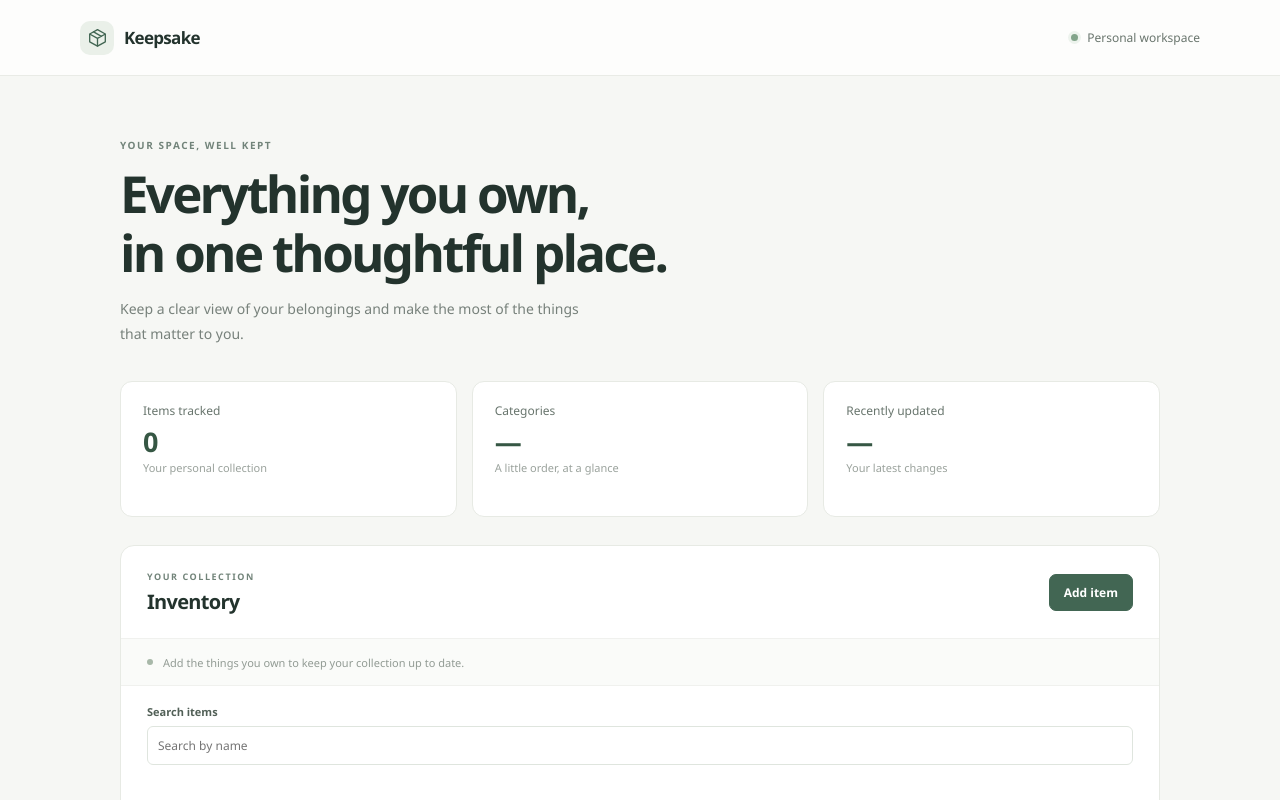
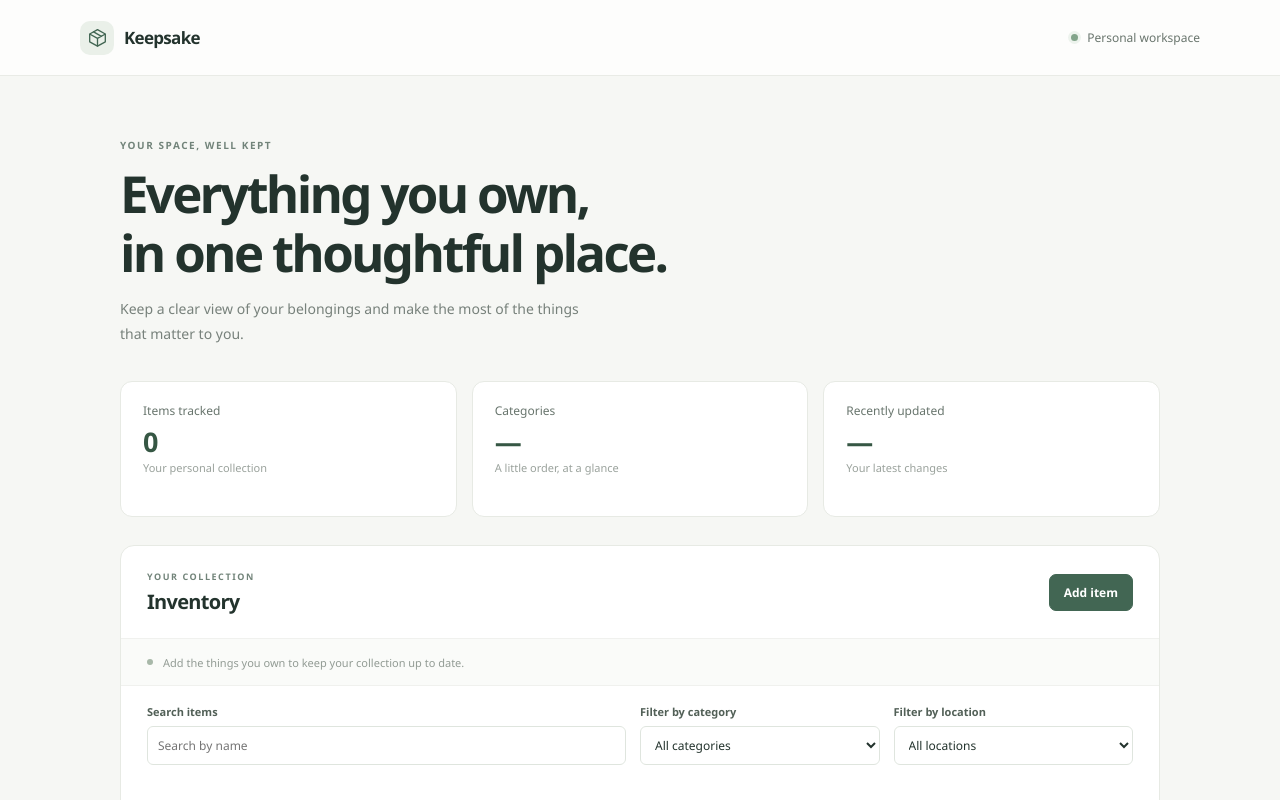
Before and after one commit to aron-ar/personal-item-inventory, a React (Vite) app: page / in a window 1280 px wide. Shown: the top 800 px of the page. Built offline with nearby package versions, Linux system fonts and the light colour scheme.

Commit message:
feat: filter by location and category

```diff
--- a/src/App.jsx
+++ b/src/App.jsx
@@ -2,6 +2,7 @@ import { useEffect, useState } from 'react'
 import ItemDetail from './components/ItemDetail.jsx'
 import ItemForm from './components/ItemForm.jsx'
 import ItemList from './components/ItemList.jsx'
+import { INVENTORY_CATEGORIES } from './constants/inventory.js'
 import { useInventory } from './hooks/useInventory.js'
 
 function App() {
@@ -10,9 +11,15 @@ function App() {
   const [editingItemId, setEditingItemId] = useState(null)
   const [viewingItemId, setViewingItemId] = useState(null)
   const [searchQuery, setSearchQuery] = useState('')
+  const [selectedCategory, setSelectedCategory] = useState('')
+  const [selectedLocation, setSelectedLocation] = useState('')
   const [feedback, setFeedback] = useState(null)
   const editingItem = items.find((item) => item.id === editingItemId) ?? null
   const isFormOpen = isItemFormOpen || editingItem !== null
+  const locations = [...new Set(items.map((item) => item.location))].sort(
+    (firstLocation, secondLocation) =>
+      firstLocation.localeCompare(secondLocation),
+  )
   const viewedItem =
     viewingItemId === null ? null : getItemById(viewingItemId)
   const summaryCards = [
@@ -208,6 +215,12 @@ function App() {
               items={items}
               searchQuery={searchQuery}
               onSearchQueryChange={setSearchQuery}
+              categories={INVENTORY_CATEGORIES}
+              selectedCategory={selectedCategory}
+              onSelectedCategoryChange={setSelectedCategory}
+              locations={locations}
+              selectedLocation={selectedLocation}
+              onSelectedLocationChange={setSelectedLocation}
               onViewItem={setViewingItemId}
               onEditItem={(id) => {
                 setEditingItemId(id)
--- a/src/components/ItemList.jsx
+++ b/src/components/ItemList.jsx
@@ -4,21 +4,50 @@ function ItemList({
   items,
   searchQuery,
   onSearchQueryChange,
+  categories,
+  selectedCategory,
+  onSelectedCategoryChange,
+  locations,
+  selectedLocation,
+  onSelectedLocationChange,
   onViewItem,
   onEditItem,
   onDeleteItem,
 }) {
   const normalizedQuery = searchQuery.trim().toLowerCase()
-  const matchingItems = items.filter((item) =>
-    item.name.toLowerCase().includes(normalizedQuery),
+  const matchingItems = items.filter(
+    (item) =>
+      item.name.toLowerCase().includes(normalizedQuery) &&
+      (selectedCategory === '' || item.category === selectedCategory) &&
+      (selectedLocation === '' || item.location === selectedLocation),
   )
+  const activeFilters = [
+    normalizedQuery ? `name “${searchQuery}”` : '',
+    selectedCategory ? `category ${selectedCategory}` : '',
+    selectedLocation ? `location ${selectedLocation}` : '',
+  ].filter(Boolean)
+  const noResultsMessage = `No items match ${activeFilters.join(
+    ', ',
+  )}. Try different filters or clear them.`
 
   return (
     <>
-      <SearchField
-        searchQuery={searchQuery}
-        onSearchQueryChange={onSearchQueryChange}
-      />
+      <div className="item-filters">
+        <SearchField
+          searchQuery={searchQuery}
+          onSearchQueryChange={onSearchQueryChange}
+        />
+        <CategoryFilter
+          categories={categories}
+          selectedCategory={selectedCategory}
+          onSelectedCategoryChange={onSelectedCategoryChange}
+        />
+        <LocationFilter
+          locations={locations}
+          selectedLocation={selectedLocation}
+          onSelectedLocationChange={onSelectedLocationChange}
+        />
+      </div>
       {items.length === 0 ? (
         <div className="empty-state">
           <div className="empty-illustration" aria-hidden="true">
@@ -37,10 +66,7 @@ function ItemList({
       ) : matchingItems.length === 0 ? (
         <div className="search-empty-state" role="status">
           <h3>No results</h3>
-          <p>
-            No items match “{searchQuery}”. Try a different name or clear the
-            search.
-          </p>
+          <p>{noResultsMessage}</p>
         </div>
       ) : (
         <div className="item-list" aria-label="Inventory items">
@@ -61,7 +87,7 @@ function ItemList({
 
 function SearchField({ searchQuery, onSearchQueryChange }) {
   return (
-    <div className="item-search">
+    <div className="item-filter-field">
       <label htmlFor="item-search-input">Search items</label>
       <div className="item-search-control">
         <input
@@ -86,4 +112,52 @@ function SearchField({ searchQuery, onSearchQueryChange }) {
   )
 }
 
+function CategoryFilter({
+  categories,
+  selectedCategory,
+  onSelectedCategoryChange,
+}) {
+  return (
+    <div className="item-filter-field">
+      <label htmlFor="item-category-filter">Filter by category</label>
+      <select
+        id="item-category-filter"
+        value={selectedCategory}
+        onChange={(event) => onSelectedCategoryChange(event.target.value)}
+      >
+        <option value="">All categories</option>
+        {categories.map((category) => (
+          <option key={category} value={category}>
+            {category}
+          </option>
+        ))}
+      </select>
+    </div>
+  )
+}
+
+function LocationFilter({
+  locations,
+  selectedLocation,
+  onSelectedLocationChange,
+}) {
+  return (
+    <div className="item-filter-field">
+      <label htmlFor="item-location-filter">Filter by location</label>
+      <select
+        id="item-location-filter"
+        value={selectedLocation}
+        onChange={(event) => onSelectedLocationChange(event.target.value)}
+      >
+        <option value="">All locations</option>
+        {locations.map((location) => (
+          <option key={location} value={location}>
+            {location}
+          </option>
+        ))}
+      </select>
+    </div>
+  )
+}
+
 export default ItemList
--- a/src/styles.css
+++ b/src/styles.css
@@ -336,13 +336,20 @@ a {
   background: #a8b8a9;
 }
 
-.item-search {
+.item-filters {
   display: grid;
-  gap: 7px;
+  grid-template-columns: minmax(0, 2fr) repeat(2, minmax(0, 1fr));
+  gap: 14px;
   padding: 18px 26px 0;
 }
 
-.item-search label {
+.item-filter-field {
+  display: grid;
+  min-width: 0;
+  gap: 7px;
+}
+
+.item-filter-field label {
   color: #526057;
   font-size: 11px;
   font-weight: 600;
@@ -393,6 +400,23 @@ a {
 .item-search-control button:hover {
   color: #365744;
   text-decoration: underline;
+}
+
+.item-filter-field select {
+  width: 100%;
+  min-height: 39px;
+  padding: 8px 10px;
+  border: 1px solid #dfe5de;
+  border-radius: 6px;
+  background: #fff;
+  color: var(--color-ink);
+  font: inherit;
+  font-size: 12px;
+}
+
+.item-filter-field select:focus-visible {
+  outline: 2px solid #82a48a;
+  outline-offset: 2px;
 }
 
 .empty-state {
@@ -775,7 +799,9 @@ a {
     padding: 0 19px;
   }
 
-  .item-search {
+  .item-filters {
+    grid-template-columns: 1fr;
+    gap: 12px;
     padding: 16px 19px 0;
   }
 
```
